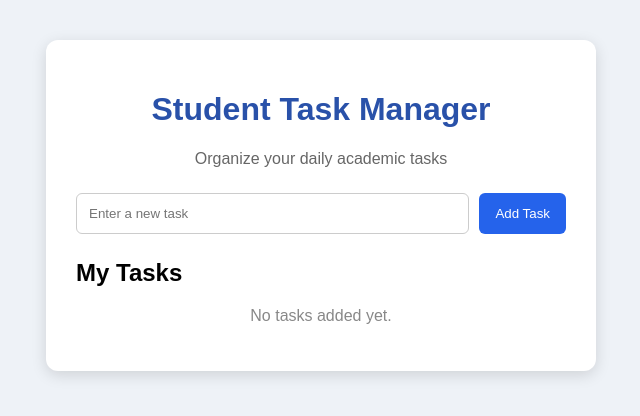
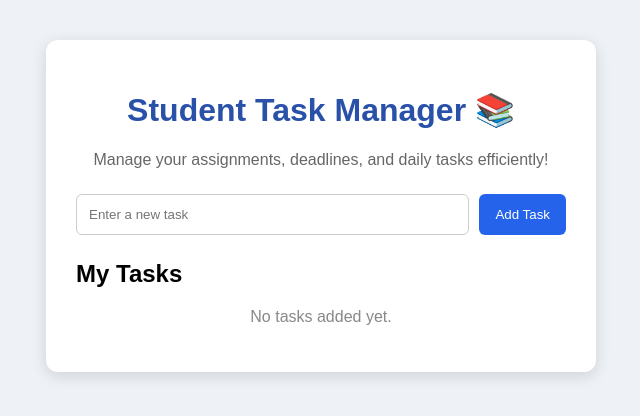
Before and after one commit to trushna-2/devops-task-manager, a plain HTML site: page public/index.html in a window 1280 px wide. Shown: the whole page, without its empty margins (319-959 px from the left). Drawn offline with Linux system fonts and the light colour scheme.

Commit message:
Improve Task Manager user interface

```diff
--- a/public/index.html
+++ b/public/index.html
@@ -9,8 +9,8 @@
 </head>
 <body>
     <main class="container">
-        <h1>Student Task Manager</h1>
-        <p>Organize your daily academic tasks</p>
+        <h1>Student Task Manager 📚</h1>
+        <p>Manage your assignments, deadlines, and daily tasks efficiently!</p>
 
         <form id="taskForm">
             <input type="text" id="taskInput"
```
